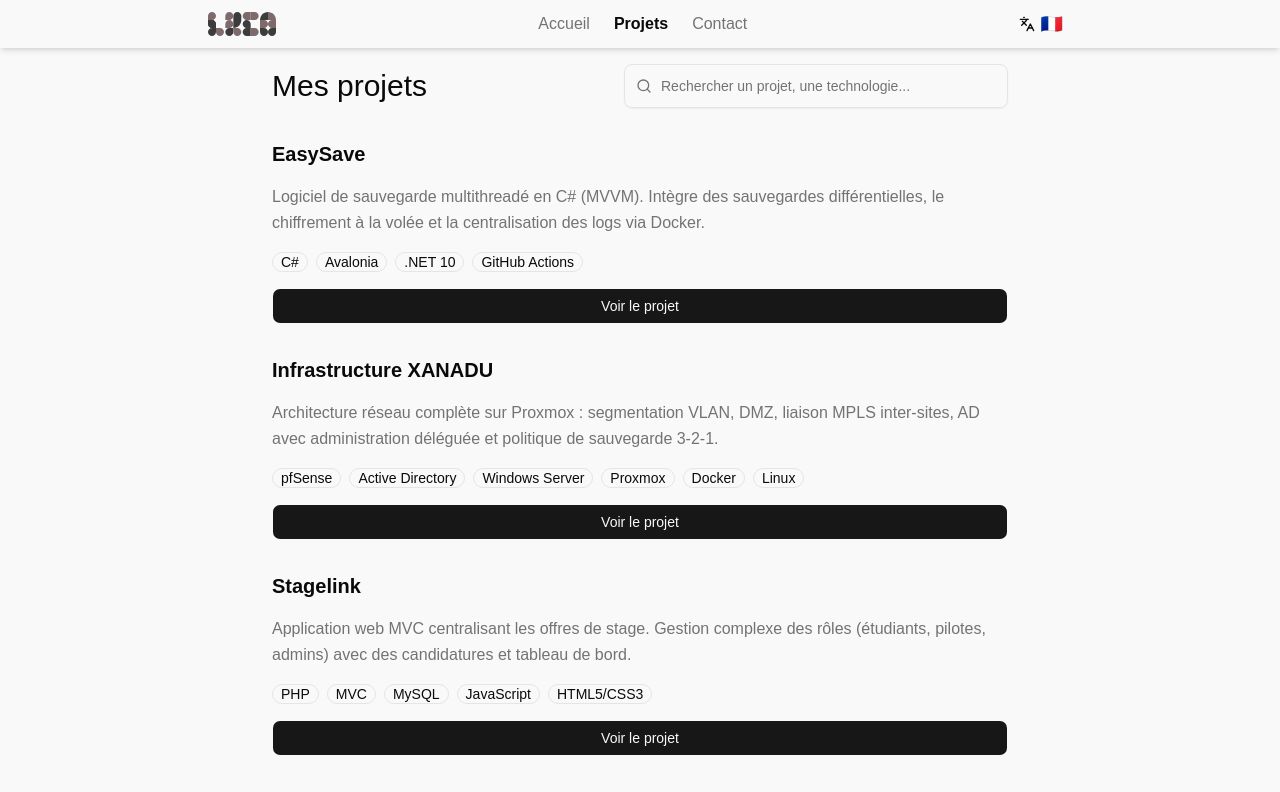
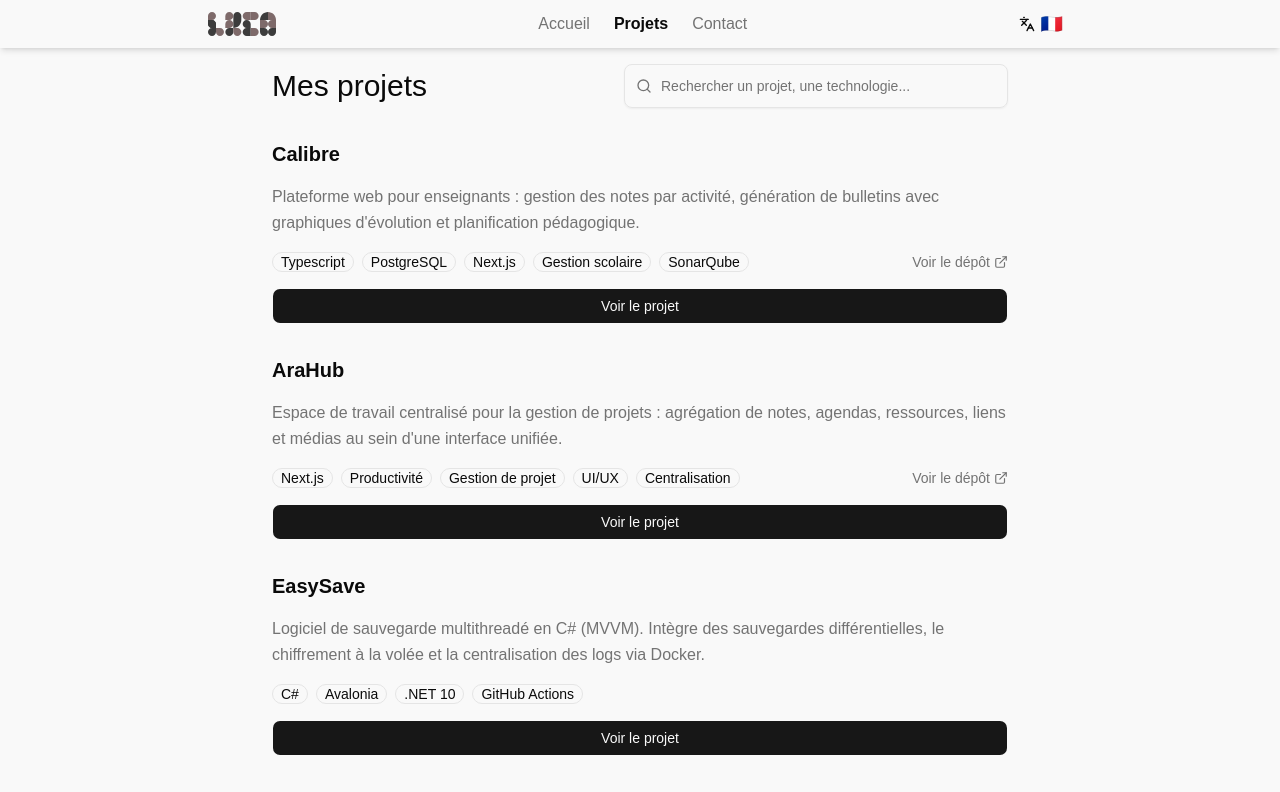
Before and after one commit to Lucacist/protfoliov15, a Next.js app: page /projects in a window 1280 px wide. Shown: the top 792 px of the page. Built offline with nearby package versions, Linux system fonts and the light colour scheme; a web font is replaced by a local one.

Commit message:
Update site metadata and add project animations with Framer Motion, include new portfolio projects (Calibre, AraHub, Jourdren-TP)

```diff
--- a/app/layout.tsx
+++ b/app/layout.tsx
@@ -10,8 +10,8 @@ import { cn } from "@/lib/utils";
 const google_sans_flex = Google_Sans_Flex({subsets:['latin'],variable:'--font-sans'});
 
 export const metadata: Metadata = {
-  title: "Create Next App",
-  description: "Generated by create next app",
+  title: "Luca Fourfooz",
+  description: "Portfolio de Luca Fourfooz - Développeur web full-stack & Designer UI/UX",
 };
 
 export default function RootLayout({
--- a/components/project/projects.tsx
+++ b/components/project/projects.tsx
@@ -4,6 +4,7 @@ import { useLanguage } from "@/lib/language-context";
 import { Badge } from "@/components/ui/badge";
 import { Button } from "@/components/ui/button";
 import { ExternalLink } from "lucide-react";
+import { motion } from "framer-motion";
 
 type Project = {
   id: string;
@@ -33,8 +34,14 @@ export default function Projects({ searchQuery = "" }: { searchQuery?: string })
 
   return (
     <div className="flex flex-col gap-6 sm:gap-8 mt-6 sm:mt-8">
-      {filteredItems.map((project) => (
-        <article key={project.id} className="flex flex-col gap-3 sm:gap-4">
+      {filteredItems.map((project, index) => (
+        <motion.article
+          key={project.id}
+          className="flex flex-col gap-3 sm:gap-4"
+          initial={{ opacity: 0, y: 20 }}
+          animate={{ opacity: 1, y: 0 }}
+          transition={{ duration: 0.4, delay: index * 0.1, ease: "easeOut" }}
+        >
           <h2 className="text-lg sm:text-xl font-semibold">{project.title}</h2>
           <p className="text-sm sm:text-base text-muted-foreground leading-relaxed">
             {project.shortDescription}
@@ -62,7 +69,7 @@ export default function Projects({ searchQuery = "" }: { searchQuery?: string })
               {t("projects.ui.btnViewProject")}
             </a>
           </Button>
-        </article>
+        </motion.article>
       ))}
     </div>
   );
--- a/lib/i18n/fr.json
+++ b/lib/i18n/fr.json
@@ -28,6 +28,22 @@
     },
     "items": [
       {
+        "id": "calibre",
+        "title": "Calibre",
+        "category": "web",
+        "shortDescription": "Plateforme web pour enseignants : gestion des notes par activité, génération de bulletins avec graphiques d'évolution et planification pédagogique.",
+        "technologies": ["Typescript", "PostgreSQL", "Next.js", "Gestion scolaire", "SonarQube"],
+        "repoUrl": "https://github.com/Lucacist/calibre"
+      },
+      {
+        "id": "arahub-workspace",
+        "title": "AraHub",
+        "category": "web",
+        "shortDescription": "Espace de travail centralisé pour la gestion de projets : agrégation de notes, agendas, ressources, liens et médias au sein d'une interface unifiée.",
+        "technologies": ["Next.js", "Productivité", "Gestion de projet", "UI/UX", "Centralisation"],
+        "repoUrl": "https://github.com/Lucacist/arahub"
+      },
+      {
         "id": "easysave",
         "title": "EasySave",
         "category": "software",
@@ -40,6 +56,14 @@
         "category": "infra",
         "shortDescription": "Architecture réseau complète sur Proxmox : segmentation VLAN, DMZ, liaison MPLS inter-sites, AD avec administration déléguée et politique de sauvegarde 3-2-1.",
         "technologies": ["pfSense", "Active Directory", "Windows Server", "Proxmox", "Docker", "Linux"]
+      },
+      {
+        "id": "jourdren-tp-landing",
+        "title": "Jourdren-TP",
+        "category": "web",
+        "shortDescription": "Développement d'un site vitrine moderne et responsive pour une entreprise de travaux. Optimisation SEO et design centré sur la conversion client.",
+        "technologies": ["Vue.js", "SEO", "Web Design"],
+        "repoUrl": "https://github.com/Lucacist/site-jourdren-evans"
       },
       {
         "id": "stagelink",
```
